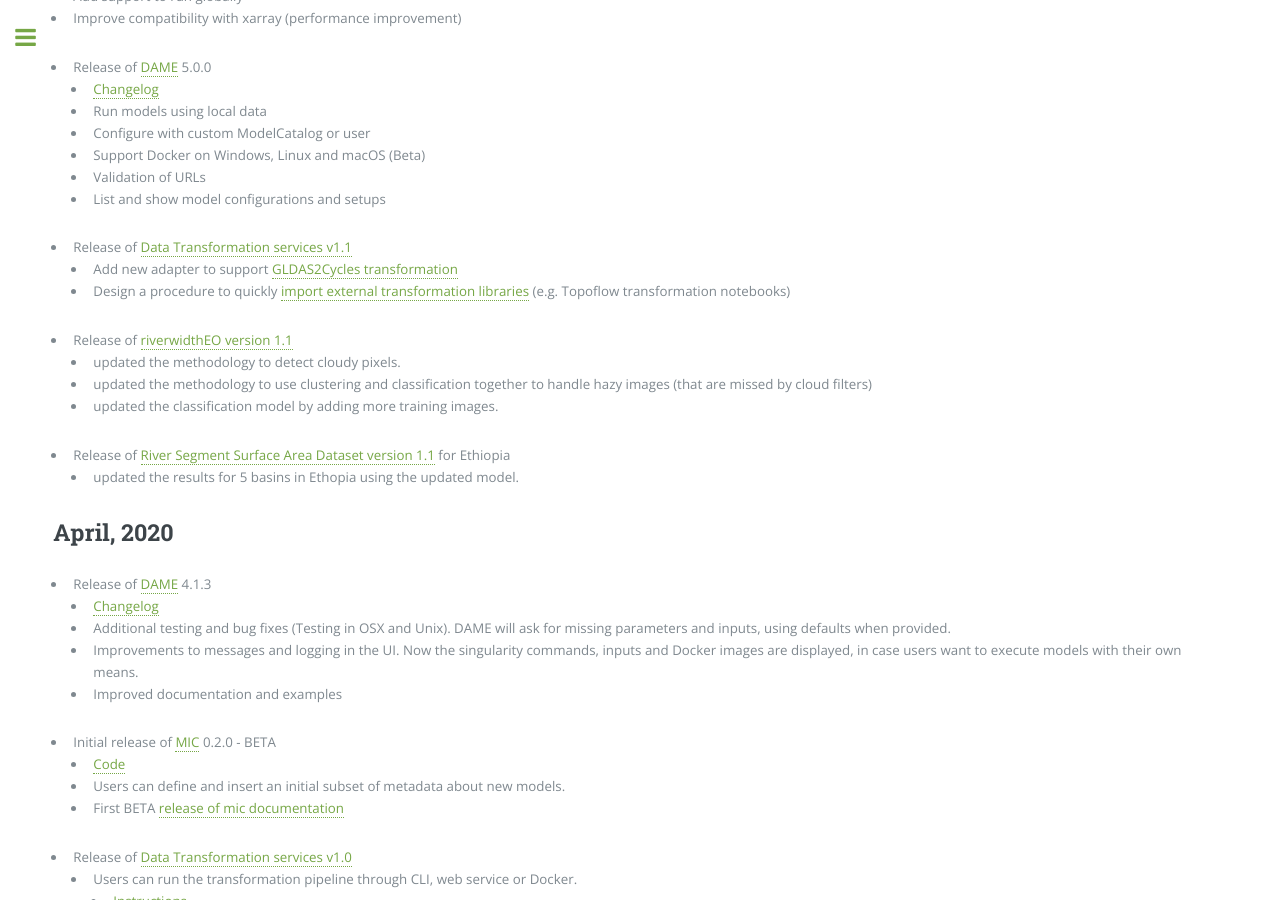
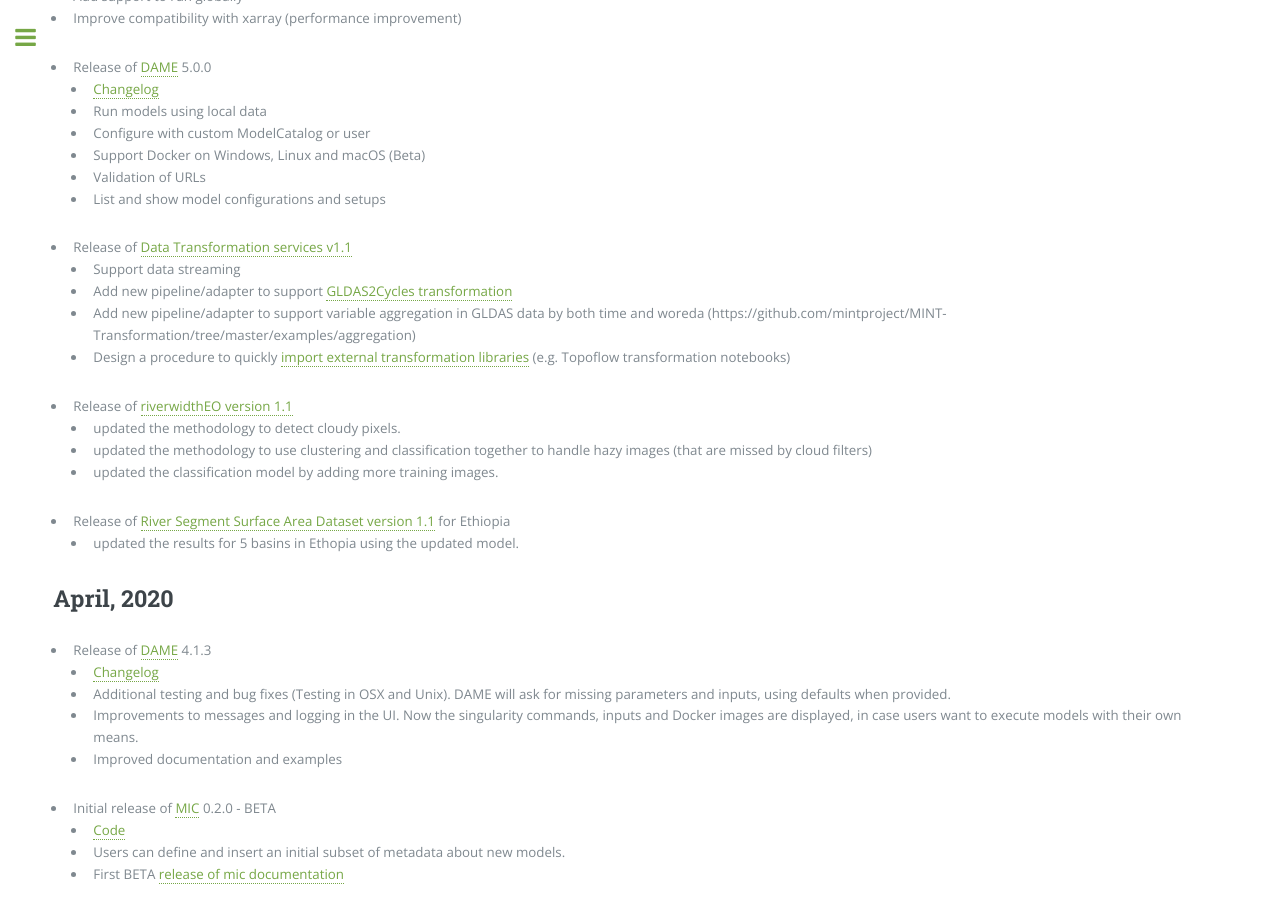
Before and after one commit to KnowledgeCaptureAndDiscovery/MINT, a Jekyll site: the page built from releases.md, in a window 1280 px wide and 900 px high, scrolled down 430 px. Built offline with Jekyll 4.4.1, drawn with Linux system fonts in a browser that asks for light colours.

Commit message:
Update releases.md

```diff
--- a/releases.md
+++ b/releases.md
@@ -22,7 +22,9 @@
   * List and show model configurations and setups
 
 * Release of [Data Transformation services v1.1]({{ '/products/data/' | absolute_url }}#transformation-services)
-  * Add new adapter to support [GLDAS2Cycles transformation](https://github.com/mintproject/MINT-Transformation/wiki/Transformation-Adapters#3--gldas2cyclesfunc)
+  * Support data streaming
+  * Add new pipeline/adapter to support [GLDAS2Cycles transformation](https://github.com/mintproject/MINT-Transformation/wiki/Transformation-Adapters#3--gldas2cyclesfunc)
+  * Add new pipeline/adapter to support variable aggregation in GLDAS data by both time and woreda (https://github.com/mintproject/MINT-Transformation/tree/master/examples/aggregation)
   * Design a procedure to quickly [import external transformation libraries](https://github.com/mintproject/MINT-Transformation/wiki/Importing-External-Transformations) (e.g. Topoflow transformation notebooks)
 
 * Release of [riverwidthEO version 1.1](https://github.com/mintproject/riverwidthEO)
```
